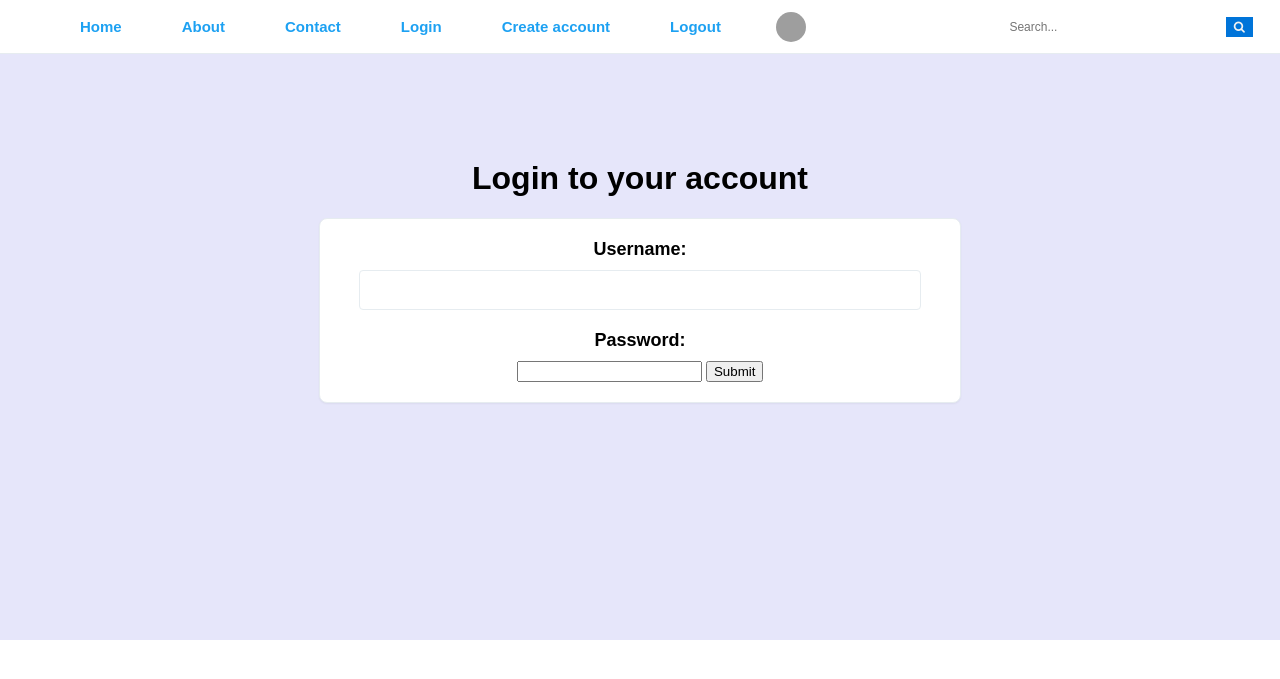
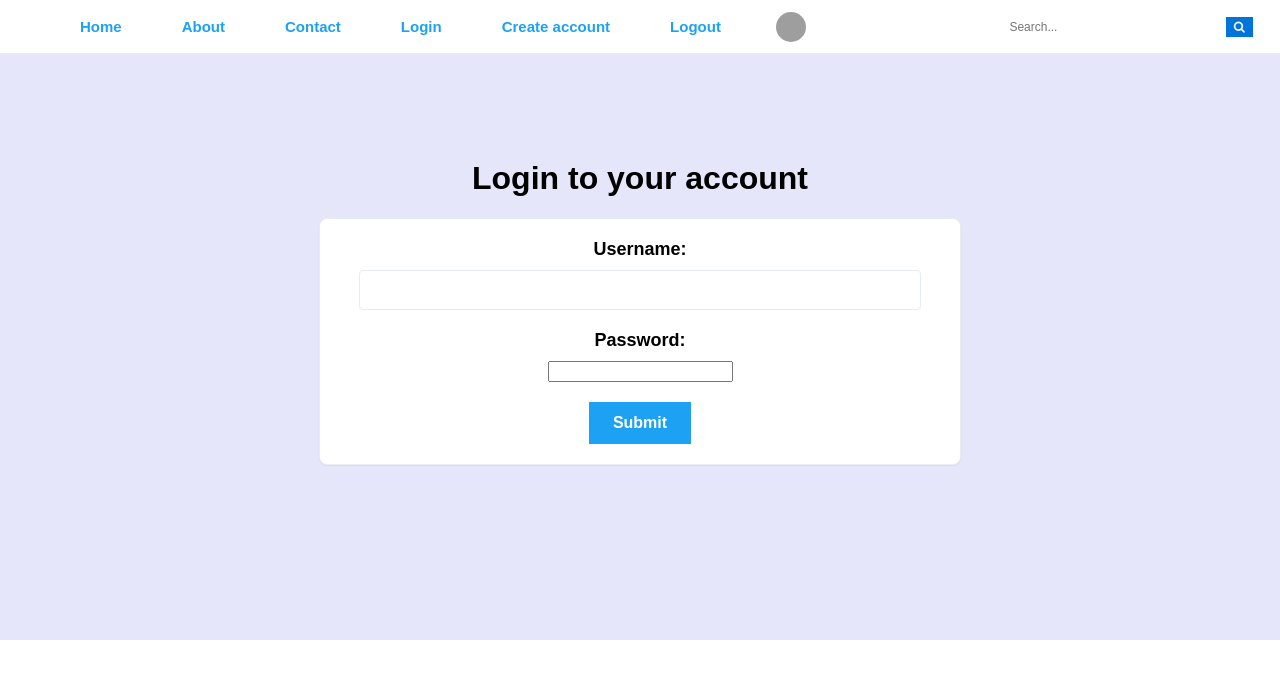
Before and after one commit to zaklinaradivojevic/Personal_Blog, a Flask app: page /login in a window 1280 px wide. Shown: the top 679 px of the page. Run offline with Flask 3, Linux system fonts and the light colour scheme; grey boxes are pictures that could not be loaded.

Commit message:
devetnaesti commit

```diff
--- a/static/main.css
+++ b/static/main.css
@@ -222,6 +222,28 @@ div.about {
   margin-top:150px;
   text-align: center;
 }
+.form-container {
+  display: flex;
+  flex-direction: column;
+  align-items: center;
+  margin-bottom: 20px; /* Add some space between the inputs and button */
+}
+.login-btn{
+  background-color: #1DA1F2; /* Twitter blue */
+  border: none;
+  color: #FFFFFF; /* White text */
+  cursor: pointer;
+  font-size: 16px;
+  font-weight: bold;
+  padding: 12px 24px;
+  transition: background-color 0.3s ease-in-out;
+}
+.login-btn:hover{
+  background-color: #0F8AEF;
+}
+.login-btn:active{
+  background-color: #0C7ECF;
+}
 .about-image {
   display: block;
   margin: 0 auto;
--- a/templates/login.html
+++ b/templates/login.html
@@ -3,11 +3,13 @@
  <div class="login">
 <h1 class="login-title">Login to your account</h1>
 <form action="#" method="post">
-  <label for="username">Username:</label>
-  <input type="text" name="username" />
-  <label for="password">Password:</label>
-  <input type="password" name="password" />
-  <button type="submit">Submit</button>
+  <div class="form-container">
+    <label for="username">Username:</label>
+    <input type="text" name="username" />
+    <label for="password">Password:</label>
+    <input type="password" name="password" />
+  </div>
+  <button type="submit" class="login-btn">Submit</button>
 </form>
 </div>
  {% endblock %}
```
